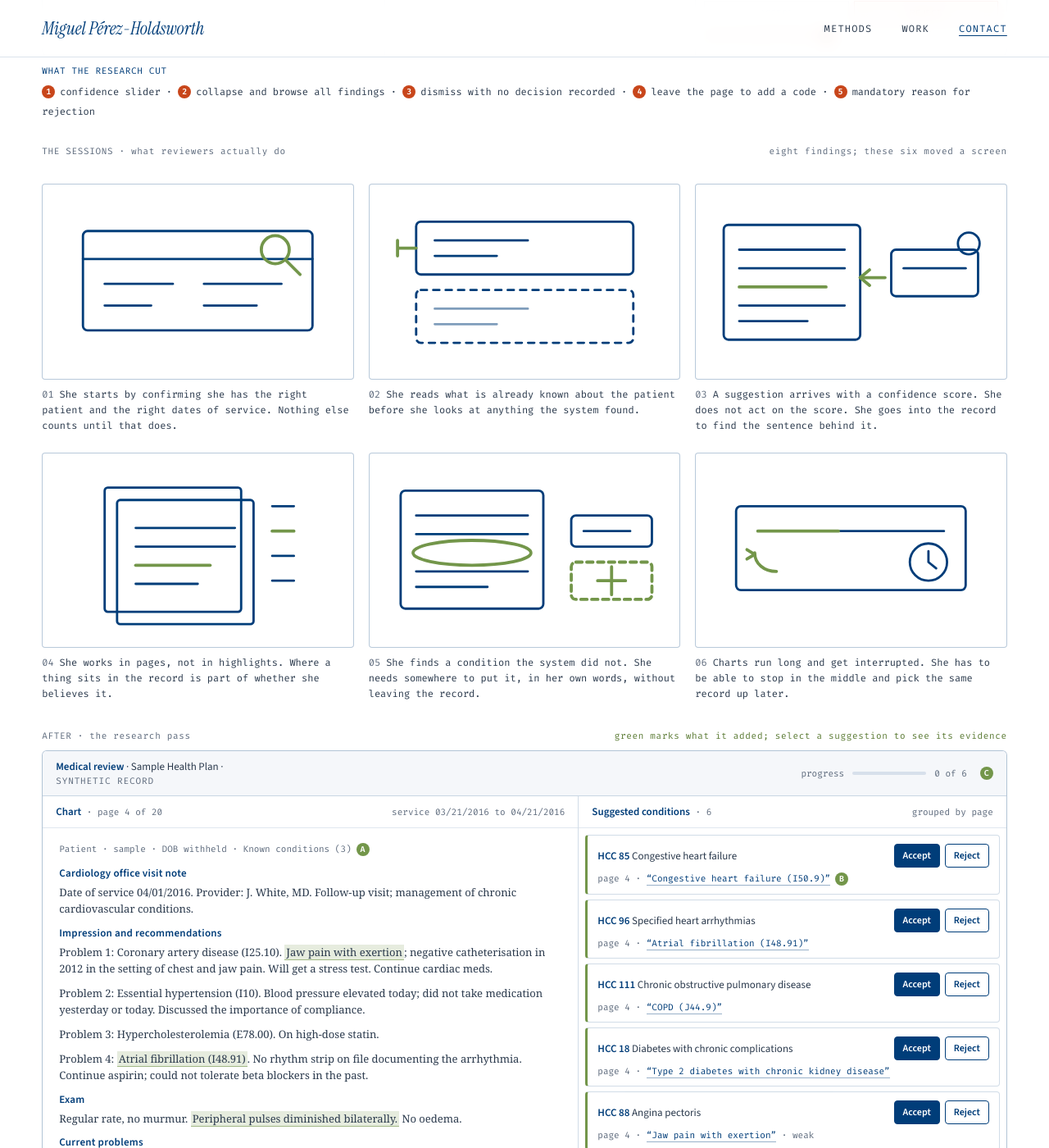
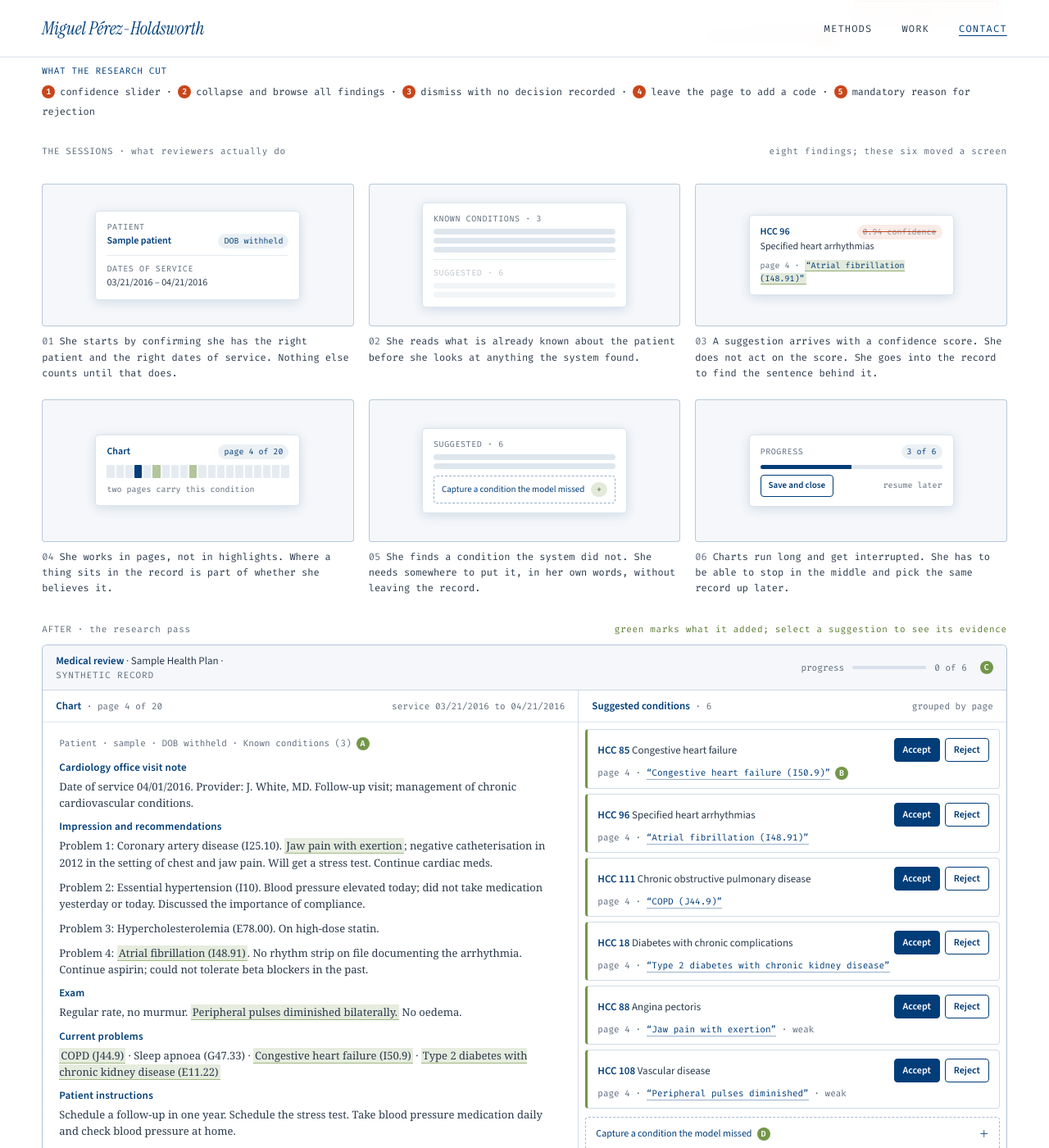
Before and after one commit to miguel-perez/miguel-perez.github.io, a Jekyll site: the page built from work/inovalon-design-coe/index.html, in a window 1280 px wide and 1400 px high, scrolled down 8296 px. Shown: the whole window at 82% size. Built offline with Jekyll 4.4.1, drawn with Linux system fonts in a browser that asks for light colours.

Commit message:
Show the findings as interface, not as line art
The middle row was abstract drawings of behaviour, which is a hard thing
to draw and an easy thing to make vague. Each panel now floats a real
fragment of the product on a ground: the patient header with dates of
service, known conditions sitting above a dimmed list of suggestions, a
suggestion card with its confidence score struck out and the evidence
quote beneath, a page rail with the two pages that carry the condition,
the dashed control for capturing what the model missed, and a progress
bar with save and close.

They are built from the same components as the screens above and below,
so the row reads as the same product rather than as illustration about
it. Fragments were wrapped in spans, which is invalid around a div and
was collapsing two of the six; they are divs now.

Co-Authored-By: Claude Opus 5 (1M context) <noreply@anthropic.com>

```diff
--- a/work/inovalon-design-coe/index.html
+++ b/work/inovalon-design-coe/index.html
@@ -271,6 +271,31 @@ blockquote footer{margin-top:16px;font:12px/1.6 'Fira Code',monospace;color:#5e6
 .key .err{color:#9A6B00}
 .key .fail{color:#C8461B}
 .key span{margin-left:6px;color:#8a929e}
+
+/* Storyboard panels hold a real fragment of the interface, floated on a ground */
+.uic{display:flex;align-items:center;justify-content:center;height:172px;padding:18px;background:rgba(0,61,121,.04)}
+.uic-c{background:#fff;border:1px solid rgba(0,61,121,.14);border-radius:5px;box-shadow:0 3px 14px rgba(0,61,121,.14);padding:11px 13px;width:100%;max-width:250px;font:12px/1.5 'Source Sans 3',sans-serif;color:#2b3a4d}
+.uic-k{display:block;font:10px/1.6 'Fira Code',monospace;letter-spacing:.06em;text-transform:uppercase;color:#5e6b7d}
+.uic-b{font-weight:600;color:#003D79}
+.uic-r{display:flex;align-items:center;justify-content:space-between;gap:10px}
+.uic-chip{display:inline-block;padding:1px 7px;border-radius:10px;font:10px/1.6 'Fira Code',monospace;background:rgba(0,61,121,.08);color:#003D79;white-space:nowrap}
+.uic-chip.x{background:rgba(200,70,27,.1);color:#8a929e;text-decoration:line-through;text-decoration-color:#C8461B}
+.uic-chip.g{background:rgba(115,150,74,.2);color:#4F6E2B}
+.uic-mut{opacity:.4}
+.uic-ev{margin-top:6px;font:10px/1.6 'Fira Code',monospace;color:#5e6b7d}
+.uic-ev u{text-decoration:none;color:#003D79;background:rgba(115,150,74,.2);border-bottom:1px solid rgba(115,150,74,.7);padding:0 2px}
+.uic-line{height:1px;background:rgba(0,61,121,.1);margin:8px 0}
+.uic-rows{display:flex;flex-direction:column;gap:4px;margin-top:4px}
+.uic-rows span{display:block;height:7px;border-radius:4px;background:rgba(0,61,121,.13)}
+.uic-rows span.g{background:rgba(115,150,74,.35)}
+.uic-pg{display:flex;gap:2px;margin-top:7px}
+.uic-pg i{flex:1;height:16px;border-radius:1px;background:rgba(0,61,121,.1)}
+.uic-pg i.on{background:#003D79}
+.uic-pg i.m{background:rgba(115,150,74,.55)}
+.uic-add{margin-top:8px;border:1px dashed rgba(0,61,121,.4);border-radius:4px;padding:7px 9px;display:flex;justify-content:space-between;align-items:center;color:#003D79;font-size:11px}
+.uic-bar{height:5px;border-radius:3px;background:rgba(0,61,121,.12);overflow:hidden;margin:7px 0}
+.uic-bar i{display:block;height:100%;width:50%;background:#003D79}
+.uic-btn{display:inline-block;border:1px solid #003D79;border-radius:4px;padding:4px 9px;font-size:11px;font-weight:600;color:#003D79}
 
 /* Storyboard panels */
 .sb{display:grid;grid-template-columns:1fr;gap:22px 18px}
@@ -631,12 +656,20 @@ figure:not(.in) .a{animation-play-state:paused}
      <div class="cmp-part s">
       <div class="cmp-h"><b>THE SESSIONS · what reviewers actually do</b><span>eight findings; these six moved a screen</span></div>
       <div class="sb">
-     <div><span class="fr"><svg viewBox="0 0 200 125" role="img" aria-label="She starts by confirming she has the right patient and the right dates of service. Nothing else counts until that does."><g fill="none" stroke="#003D79" stroke-width="1.5" stroke-linecap="round" stroke-linejoin="round"><rect x="26" y="30" width="148" height="64" rx="3"/><path d="M26 48h148"/><path d="M40 64h44M40 78h30"/><path d="M104 64h50M104 78h34"/></g><g fill="none" stroke="#73964A" stroke-width="2" stroke-linecap="round" stroke-linejoin="round"><circle cx="150" cy="42" r="9"/><path d="M157 49l9 9"/></g></svg></span><p><b>01</b>She starts by confirming she has the right patient and the right dates of service. Nothing else counts until that does.</p></div>
-     <div><span class="fr"><svg viewBox="0 0 200 125" role="img" aria-label="She reads what is already known about the patient before she looks at anything the system found."><g fill="none" stroke="#003D79" stroke-width="1.5" stroke-linecap="round" stroke-linejoin="round"><rect x="30" y="24" width="140" height="34" rx="3"/><path d="M42 36h60M42 46h40"/><rect x="30" y="68" width="140" height="34" rx="3" stroke-dasharray="4 4"/><path d="M42 80h60M42 90h40" stroke-opacity=".5"/></g><g fill="none" stroke="#73964A" stroke-width="2" stroke-linecap="round" stroke-linejoin="round"><path d="M30 41h-12M18 36v10"/></g></svg></span><p><b>02</b>She reads what is already known about the patient before she looks at anything the system found.</p></div>
-     <div><span class="fr"><svg viewBox="0 0 200 125" role="img" aria-label="A suggestion arrives with a confidence score. She does not act on the score. She goes into the record to find the sentence behind it."><g fill="none" stroke="#003D79" stroke-width="1.5" stroke-linecap="round" stroke-linejoin="round"><rect x="18" y="26" width="88" height="74" rx="3"/><path d="M28 42h68M28 54h68M28 78h68M28 88h44"/><rect x="126" y="42" width="56" height="30" rx="3"/><path d="M134 54h40"/><circle cx="176" cy="38" r="7"/></g><g fill="none" stroke="#73964A" stroke-width="2" stroke-linecap="round" stroke-linejoin="round"><path d="M28 66h56"/><path d="M122 60h-16"/><path d="M112 55l-6 5 6 5"/></g></svg></span><p><b>03</b>A suggestion arrives with a confidence score. She does not act on the score. She goes into the record to find the sentence behind it.</p></div>
-     <div><span class="fr"><svg viewBox="0 0 200 125" role="img" aria-label="She works in pages, not in highlights. Where a thing sits in the record is part of whether she believes it."><g fill="none" stroke="#003D79" stroke-width="1.5" stroke-linecap="round" stroke-linejoin="round"><rect x="40" y="22" width="88" height="80" rx="2"/><rect x="48" y="30" width="88" height="80" rx="2"/><path d="M60 48h64M60 60h64M60 84h40"/><path d="M148 34h14M148 50h14M148 66h14M148 82h14"/></g><g fill="none" stroke="#73964A" stroke-width="2" stroke-linecap="round" stroke-linejoin="round"><path d="M60 72h48"/><path d="M148 50h14"/></g></svg></span><p><b>04</b>She works in pages, not in highlights. Where a thing sits in the record is part of whether she believes it.</p></div>
-     <div><span class="fr"><svg viewBox="0 0 200 125" role="img" aria-label="She finds a condition the system did not. She needs somewhere to put it, in her own words, without leaving the record."><g fill="none" stroke="#003D79" stroke-width="1.5" stroke-linecap="round" stroke-linejoin="round"><rect x="20" y="24" width="92" height="76" rx="3"/><path d="M30 40h72M30 52h72M30 76h72M30 86h46"/><rect x="130" y="40" width="52" height="20" rx="3"/><path d="M138 50h30"/></g><g fill="none" stroke="#73964A" stroke-width="2" stroke-linecap="round" stroke-linejoin="round"><ellipse cx="66" cy="64" rx="38" ry="8"/><rect x="130" y="70" width="52" height="24" rx="3" stroke-dasharray="4 3"/><path d="M147 82h18M156 73v18"/></g></svg></span><p><b>05</b>She finds a condition the system did not. She needs somewhere to put it, in her own words, without leaving the record.</p></div>
-     <div><span class="fr"><svg viewBox="0 0 200 125" role="img" aria-label="Charts run long and get interrupted. She has to be able to stop in the middle and pick the same record up later."><g fill="none" stroke="#003D79" stroke-width="1.5" stroke-linecap="round" stroke-linejoin="round"><rect x="26" y="34" width="148" height="54" rx="3"/><path d="M40 50h120"/><circle cx="150" cy="70" r="12"/><path d="M150 63v7l5 4"/></g><g fill="none" stroke="#73964A" stroke-width="2" stroke-linecap="round" stroke-linejoin="round"><path d="M40 50h52"/><path d="M52 76c-8 0-14-5-14-12"/><path d="M33 62l5 3-5 3"/></g></svg></span><p><b>06</b>Charts run long and get interrupted. She has to be able to stop in the middle and pick the same record up later.</p></div>
+      <div><div class="fr"><div class="uic"><div class="uic-c"><div class="uic-k">Patient</div><div class="uic-r"><span class="uic-b">Sample patient</span><span class="uic-chip">DOB withheld</span></div>
+        <div class="uic-line"></div><div class="uic-k">Dates of service</div><div>03/21/2016 &ndash; 04/21/2016</div></div></div></div><p><b>01</b>She starts by confirming she has the right patient and the right dates of service. Nothing else counts until that does.</p></div>
+      <div><div class="fr"><div class="uic"><div class="uic-c"><div class="uic-k">Known conditions &middot; 3</div><div class="uic-rows"><span></span><span></span><span></span></div>
+        <div class="uic-line"></div><div class="uic-k uic-mut">Suggested &middot; 6</div><div class="uic-rows uic-mut"><span></span><span></span></div></div></div></div><p><b>02</b>She reads what is already known about the patient before she looks at anything the system found.</p></div>
+      <div><div class="fr"><div class="uic"><div class="uic-c"><div class="uic-r"><span class="uic-b">HCC 96</span><span class="uic-chip x">0.94 confidence</span></div>
+        <div>Specified heart arrhythmias</div>
+        <div class="uic-ev">page 4 &middot; <u>&ldquo;Atrial fibrillation (I48.91)&rdquo;</u></div></div></div></div><p><b>03</b>A suggestion arrives with a confidence score. She does not act on the score. She goes into the record to find the sentence behind it.</p></div>
+      <div><div class="fr"><div class="uic"><div class="uic-c"><div class="uic-r"><span class="uic-b">Chart</span><span class="uic-chip">page 4 of 20</span></div>
+        <div class="uic-pg"><i></i><i></i><i></i><i class="on"></i><i></i><i class="m"></i><i></i><i></i><i></i><i class="m"></i><i></i><i></i><i></i><i></i><i></i><i></i><i></i><i></i><i></i><i></i></div>
+        <div class="uic-ev">two pages carry this condition</div></div></div></div><p><b>04</b>She works in pages, not in highlights. Where a thing sits in the record is part of whether she believes it.</p></div>
+      <div><div class="fr"><div class="uic"><div class="uic-c"><div class="uic-k">Suggested &middot; 6</div><div class="uic-rows"><span></span><span></span></div>
+        <div class="uic-add"><span>Capture a condition the model missed</span><span class="uic-chip g">+</span></div></div></div></div><p><b>05</b>She finds a condition the system did not. She needs somewhere to put it, in her own words, without leaving the record.</p></div>
+      <div><div class="fr"><div class="uic"><div class="uic-c"><div class="uic-r"><span class="uic-k">Progress</span><span class="uic-chip">3 of 6</span></div><div class="uic-bar"><i></i></div>
+        <div class="uic-r"><span class="uic-btn">Save and close</span><span class="uic-ev" style="margin:0">resume later</span></div></div></div></div><p><b>06</b>Charts run long and get interrupted. She has to be able to stop in the middle and pick the same record up later.</p></div>
       </div>
      </div>
      <div class="cmp-part a">
```
